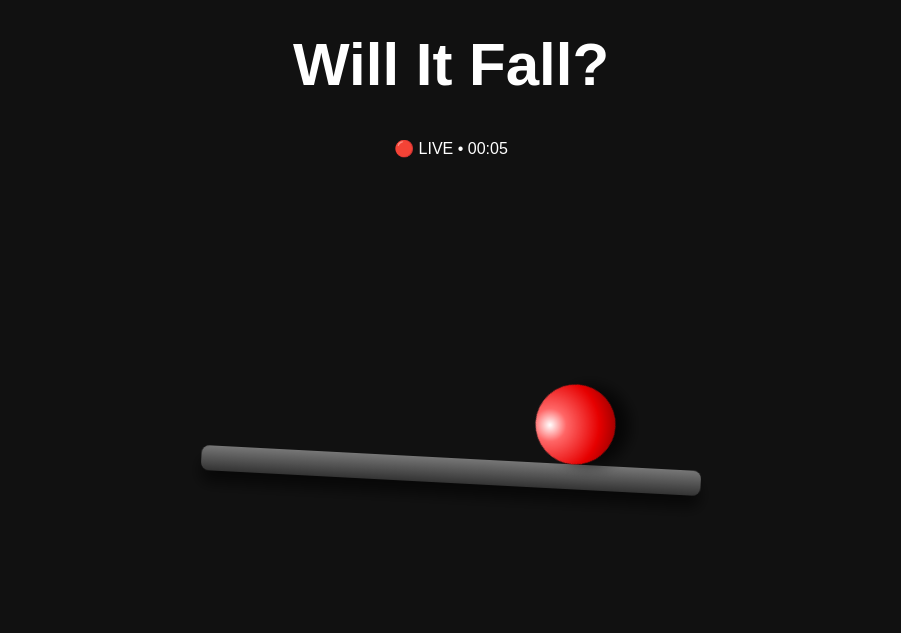
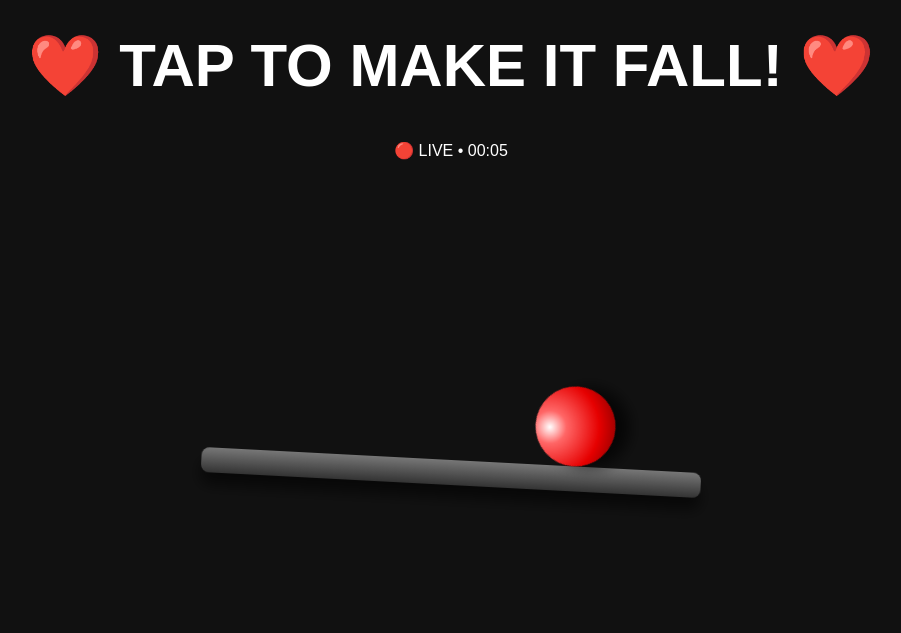
Before and after one commit to DrKimberlyrobins/WillItFall, a plain HTML site: page index.html in a window 1280 px wide. Shown: the whole page, without its empty margins (189-1090 px from the left). Drawn offline with Linux system fonts and the light colour scheme.

Commit message:
Update index.html

```diff
--- a/index.html
+++ b/index.html
@@ -3,13 +3,13 @@
 
 <head>
     <meta charset="UTF-8">
-    <title>Will It Fall?</title>
+    <title>Tap to make it fall</title>
     <link rel="stylesheet" href="style.css">
 </head>
 
 <body>
 
-    <h1>Will It Fall?</h1>
+    <h1>❤️ TAP TO MAKE IT FALL! ❤️</h1>
     <div id="liveStatus">🔴 LIVE • 00:00:00</div>
    <div class="game">
     <div class="platform">
```
